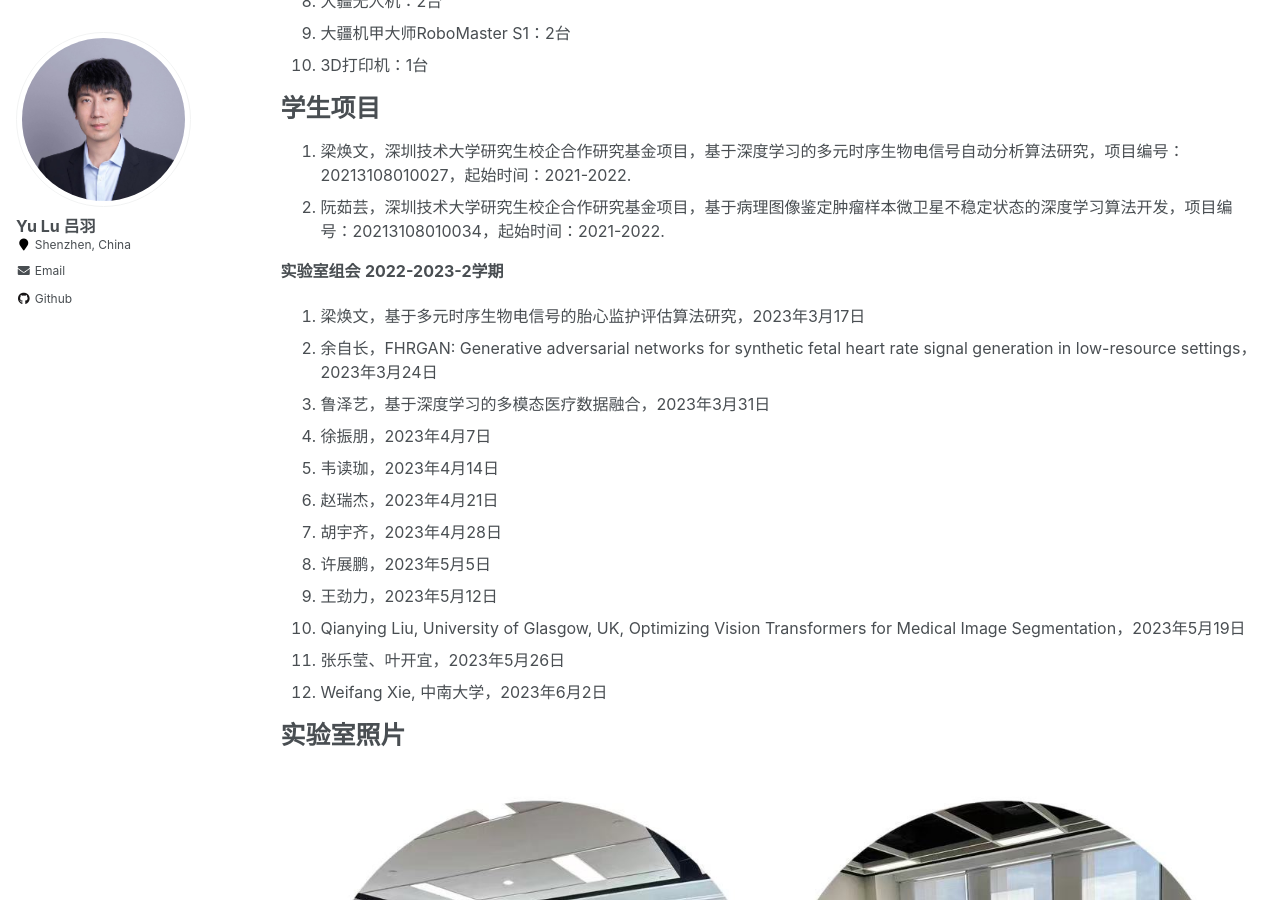
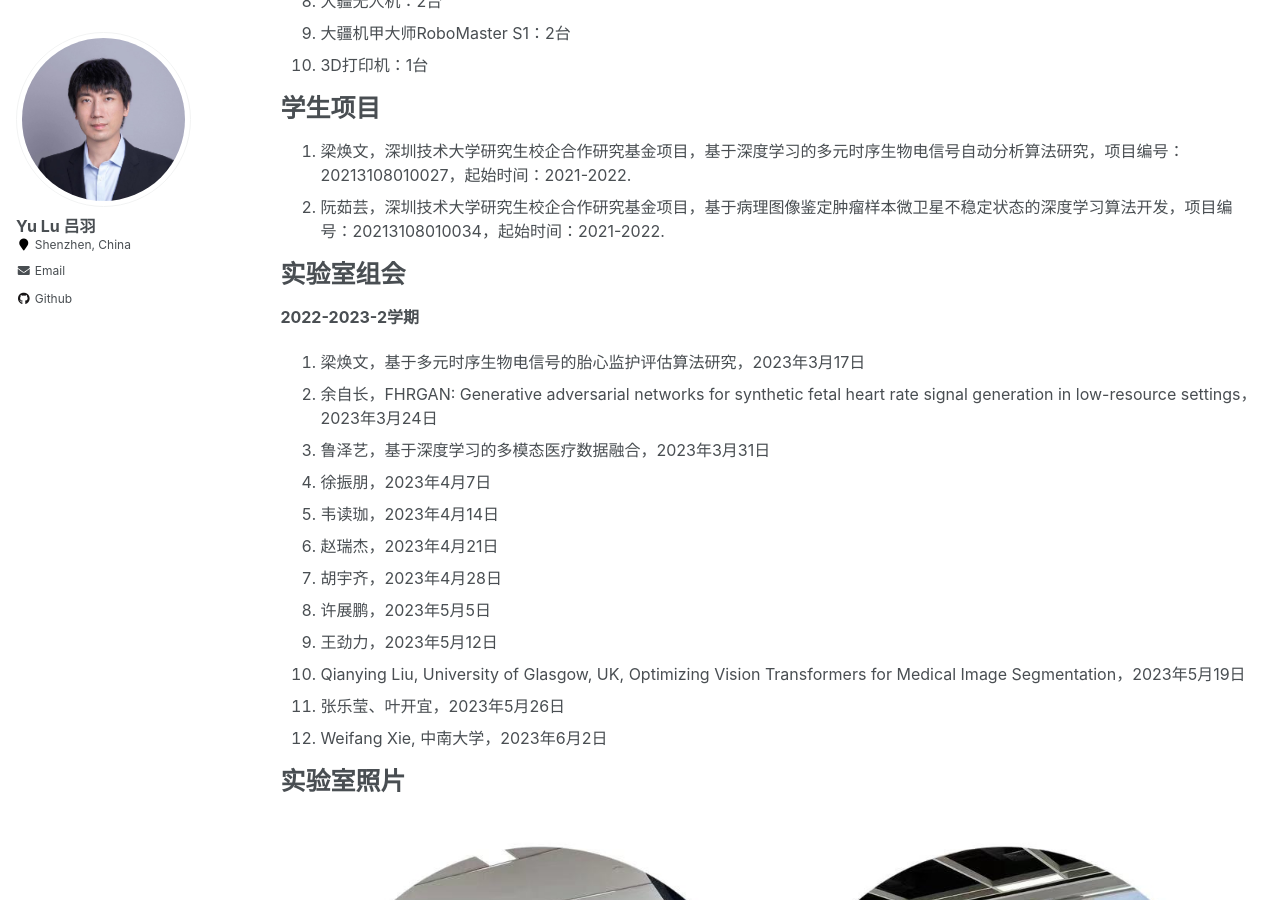
Before and after one commit to YukariUmezawa/lvyu.github.io, a Jekyll site: the page built from _pages/laboratory.md, in a window 1280 px wide and 900 px high, scrolled down 496 px. Built offline with Jekyll 4.4.1, drawn with Linux system fonts in a browser that asks for light colours.

```diff
--- a/_pages/laboratory.md
+++ b/_pages/laboratory.md
@@ -28,7 +28,8 @@ author_profile: true
 1. 梁焕文，深圳技术大学研究生校企合作研究基金项目，基于深度学习的多元时序生物电信号自动分析算法研究，项目编号：20213108010027，起始时间：2021-2022.
 2. 阮茹芸，深圳技术大学研究生校企合作研究基金项目，基于病理图像鉴定肿瘤样本微卫星不稳定状态的深度学习算法开发，项目编号：20213108010034，起始时间：2021-2022.
 
-**实验室组会**
+实验室组会
+====
 **2022-2023-2学期**
 1. 梁焕文，基于多元时序生物电信号的胎心监护评估算法研究，2023年3月17日
 2. 余自长，FHRGAN: Generative adversarial networks for synthetic fetal heart rate signal generation in low-resource settings，2023年3月24日
```
